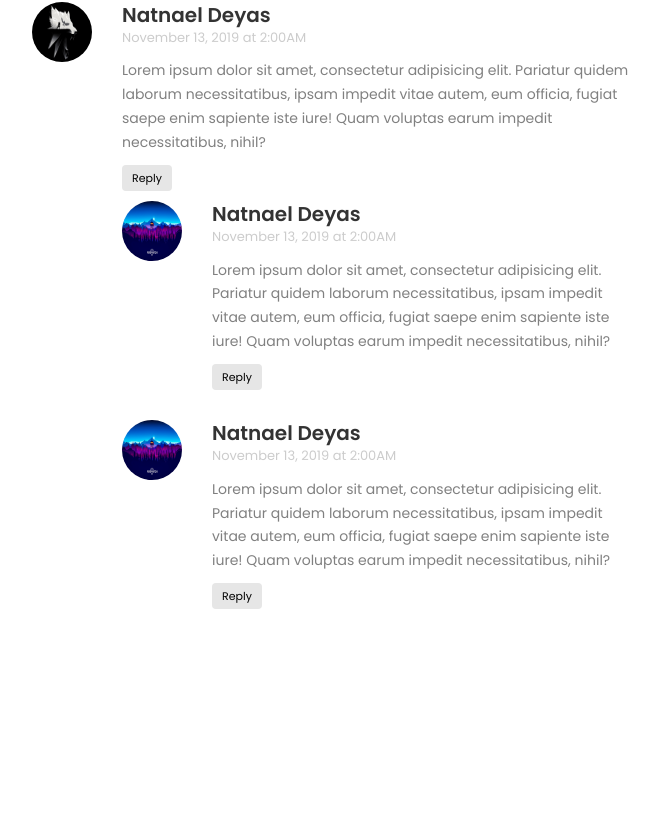
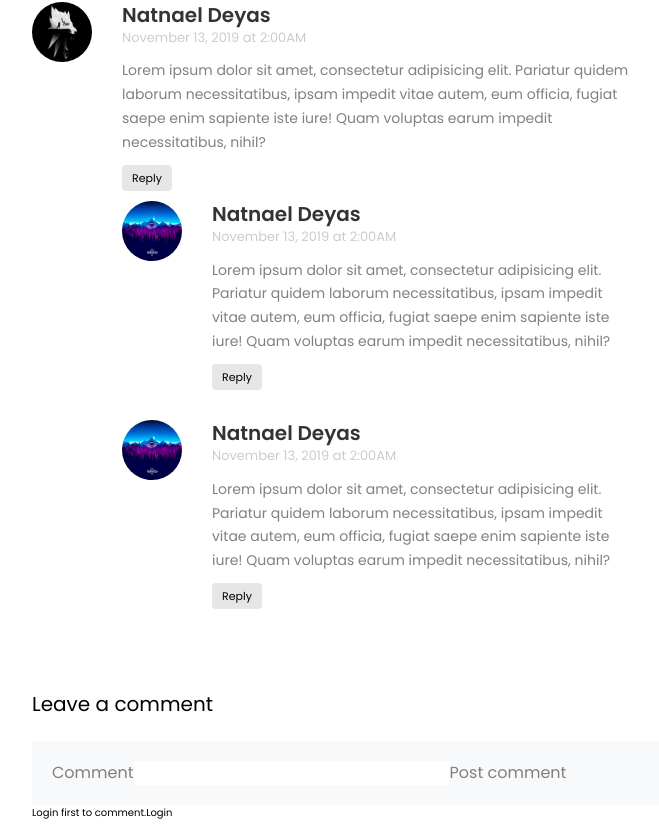
Before and after one commit to Natnael772/ersas, a React (Create React App) app in the folder client/: page / in a window 1280 px wide. Shown: the part 1965-2805 px from the top of the page, without its empty margins (108-767 px from the left). Before the commit the page ends 2634 px from the top, so only its background shows below. Built offline with nearby package versions, Linux system fonts and the light colour scheme.

Commit message:
Leave comment UI

```diff
--- a/client/src/App.js
+++ b/client/src/App.js
@@ -12,6 +12,7 @@ import Login from "./components/Login/Login";
 import Signup from "./components/Login/Signup";
 import AllCategory from "./components/AllCategory/AllCatagory";
 import Comments from "./components/Comments/Comments";
+import LeaveComment from "./components/Comments/LeaveComment";
 
 function App() {
   return (
@@ -25,6 +26,7 @@ function App() {
       <Pagination /> */}
       <BlogDetail />
       <Comments />
+      <LeaveComment />
       {/* <User />
       <AllCategory /> */}
       {/* <Footer /> */}
--- a/client/src/components/Comments/Comments.css
+++ b/client/src/components/Comments/Comments.css
@@ -88,3 +88,19 @@
   margin-bottom: 1rem;
   line-height: 1.7;
 }
+
+/* Leave a comment */
+.leavecom-main-container {
+  padding: 2rem 14rem;
+}
+.leavecom-header {
+  font-size: 2rem;
+  margin-bottom: 2.2rem;
+  font-weight: 400;
+}
+.leavecom-form {
+  font-size: 1.6rem;
+  color: #808080;
+  background-color: #f8f9fa;
+  padding: 2rem 2rem;
+}
--- /dev/null
+++ b/client/src/components/Comments/LeaveComment.js
@@ -0,0 +1,18 @@
+import "./Comments.css";
+const LeaveComment = () => {
+  return (
+    <div className="leavecom-main-container">
+      <h3 className="leavecom-header">Leave a comment</h3>
+      <form className="leavecom-form">
+        <label htmlFor="comment">Comment</label>
+        <input type="text" id="comment" name="comment" className="comm-input" />
+        <a className="btn-comment">Post comment</a>
+      </form>
+      <p className="leavecom-nli">
+        Login first to comment.
+        <a href="link-login">Login</a>
+      </p>
+    </div>
+  );
+};
+export default LeaveComment;
```
